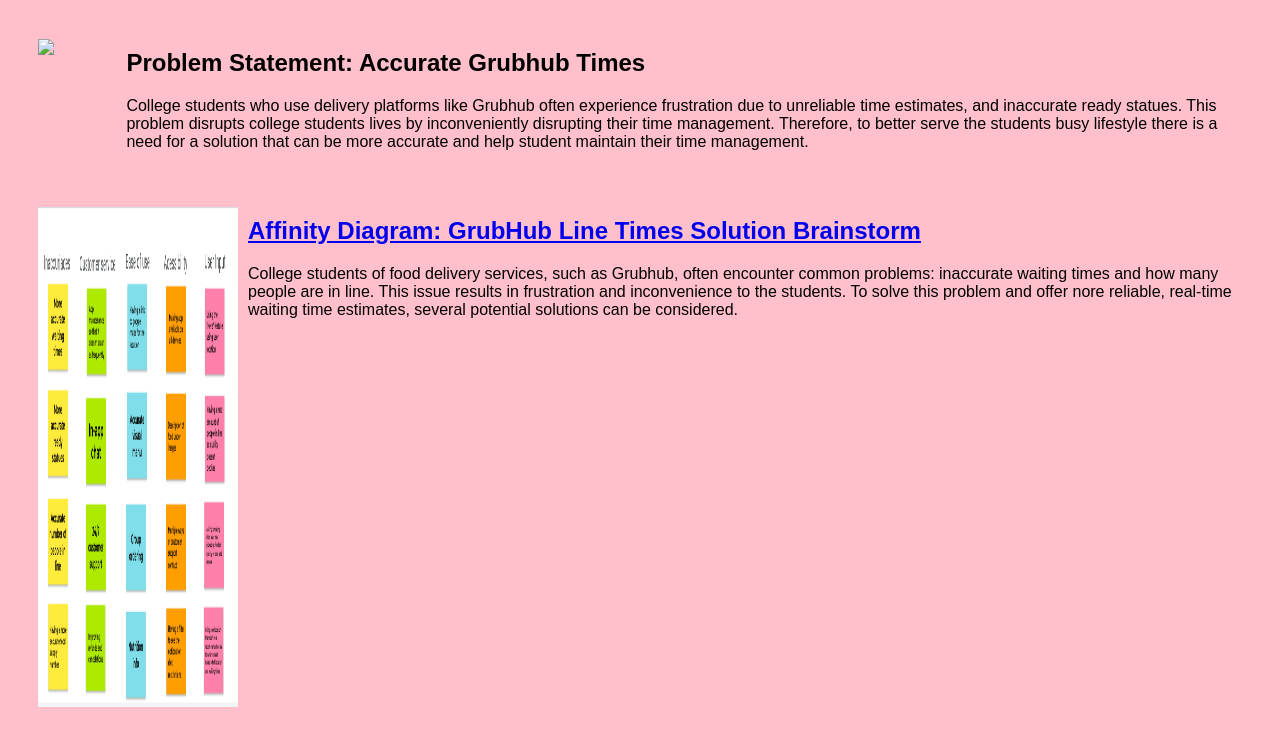
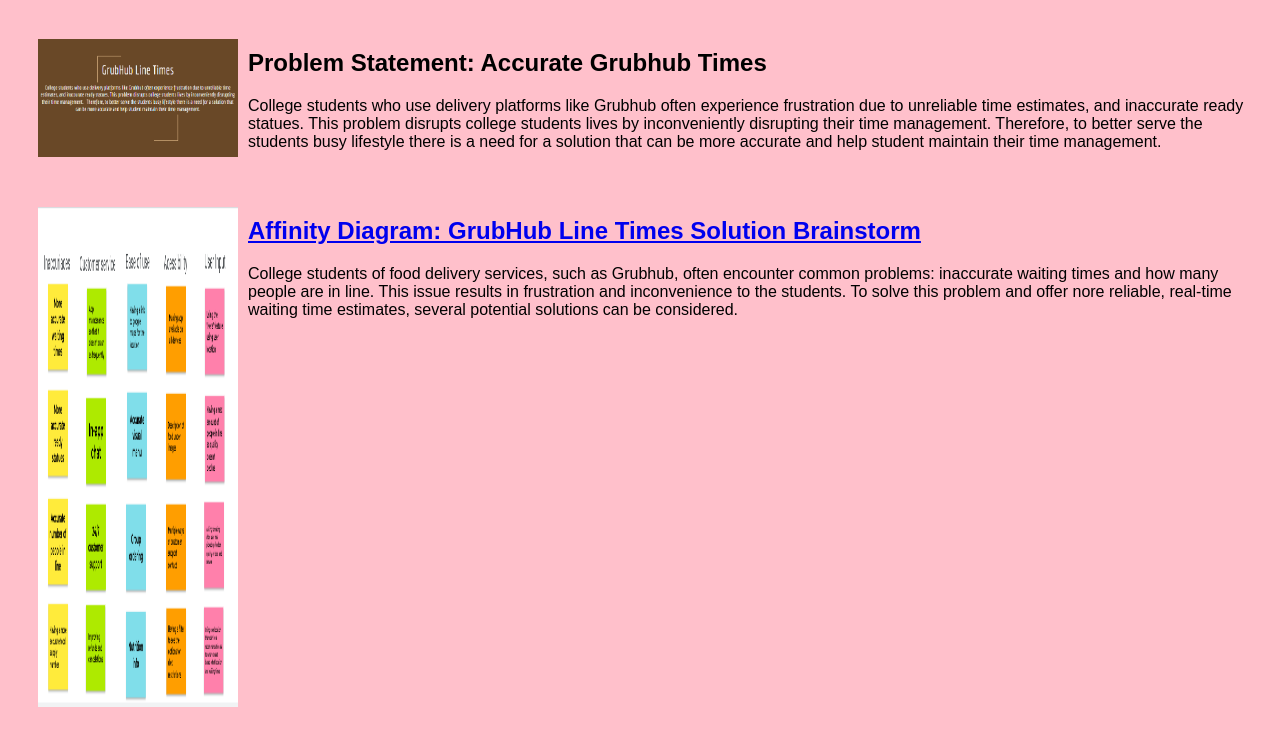
Before and after one commit to kikys1/kikys1.github.io, a plain HTML site: page index.html in a window 1280 px wide. Shown: the part 61-800 px from the top of the page. Drawn offline with Linux system fonts and the light colour scheme.

Commit message:
Update index.html

```diff
--- a/index.html
+++ b/index.html
@@ -27,7 +27,7 @@ h1 {
   <body>
     <h1>Kirolos Ikladyous</h1>
     <section class="assign">
-          <img src="Image/Mission Statement.png" />
+          <img src="Images/Mission Statement.png" />
           <section class="assign-det">
                 <h2>Problem Statement: Accurate Grubhub Times</h2>
                 <p>
```
